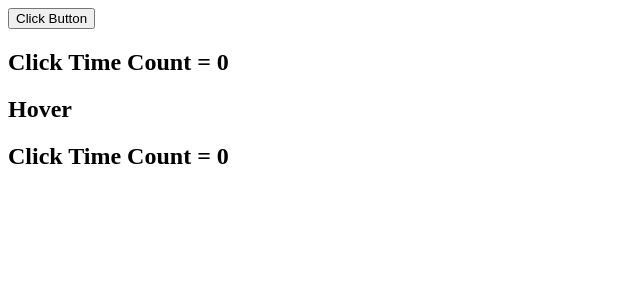
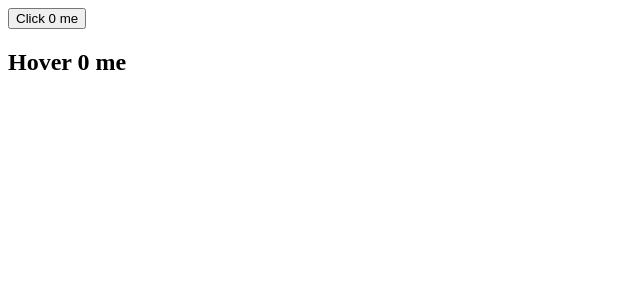
Before and after one commit to Nirob360/bigner-react, a React (Create React App) app: page / in a window 1280 px wide. Shown: the top 300 px of the page, without its empty margins (0-640 px from the left). Built offline with nearby package versions, Linux system fonts and the light colour scheme.

Commit message:
hello this is render props

```diff
--- a/src/App.js
+++ b/src/App.js
@@ -1,11 +1,20 @@
 import ClickCounter from './components/ClickCounter';
+import Counter from './components/Counter';
 import HoverCounter from './components/HoverCounter';
 
 function App() {
     return (
         <>
-            <ClickCounter />
-            <HoverCounter />
+            <Counter
+                render={(count, incrementCount) => (
+                    <ClickCounter count={count} incrementCount={incrementCount} />
+                )}
+            />
+            <Counter
+                render={(count, incrementCount) => (
+                    <HoverCounter count={count} incrementCount={incrementCount} />
+                )}
+            />
         </>
     );
 }
--- a/src/components/ClickCounter.js
+++ b/src/components/ClickCounter.js
@@ -1,17 +1,14 @@
-import React from 'react';
-import withCounter from './HOC/withCounter';
+import React, { Component } from 'react';
 
-const ClickCounter = (props) => {
-    const { count, incrementCount } = props;
-    return (
-        <div>
-            <button type="button" onClick={incrementCount} onFocus={incrementCount}>
-                Click Button
-            </button>
-
-            <h2>Click Time Count = {count}</h2>
-        </div>
-    );
-};
-
-export default withCounter(ClickCounter);
+export default class ClickCounter extends Component {
+    render() {
+        const { count, incrementCount } = this.props;
+        return (
+            <div>
+                <button type="button" onClick={incrementCount}>
+                    Click {count} me
+                </button>
+            </div>
+        );
+    }
+}
--- /dev/null
+++ b/src/components/Counter.js
@@ -0,0 +1,17 @@
+import { Component } from 'react';
+
+export default class Counter extends Component {
+    state = {
+        count: 0,
+    };
+
+    incrementCount = () => {
+        this.setState((prevState) => ({ count: prevState.count + 1 }));
+    };
+
+    render() {
+        const { render } = this.props;
+        const { count } = this.state;
+        return render(count, this.incrementCount);
+    }
+}
--- a/src/components/HOC/withCounter.js
+++ /dev/null
@@ -1,23 +0,0 @@
-import React from 'react';
-
-const withCounter = (OriginalComponent) => {
-    class NewComponent extends React.Component {
-        state = {
-            count: 0,
-        };
-
-        incrementCount = () => {
-            this.setState((preveState) => ({ count: preveState.count + 1 }));
-        };
-
-        render() {
-            const { count } = this.state;
-
-            return <OriginalComponent count={count} incrementCount={this.incrementCount} />;
-        }
-    }
-
-    return NewComponent;
-};
-
-export default withCounter;
--- a/src/components/HoverCounter.js
+++ b/src/components/HoverCounter.js
@@ -1,17 +1,14 @@
-import React from 'react';
-import withCounter from './HOC/withCounter';
+import React, { Component } from 'react';
 
-const HoverCounter = (props) => {
-    const { count, incrementCount } = props;
+export default class HoverCounter extends Component {
+    render() {
+        const { count, incrementCount } = this.props;
         return (
             <div>
                 <h2 onMouseOver={incrementCount} onFocus={incrementCount}>
-                Hover
+                    Hover {count} me
                 </h2>
-
-            <h2>Click Time Count = {count}</h2>
             </div>
         );
-};
-
-export default withCounter(HoverCounter);
+    }
+}
```
Lines whose indentation alone changed are shown as unchanged.
